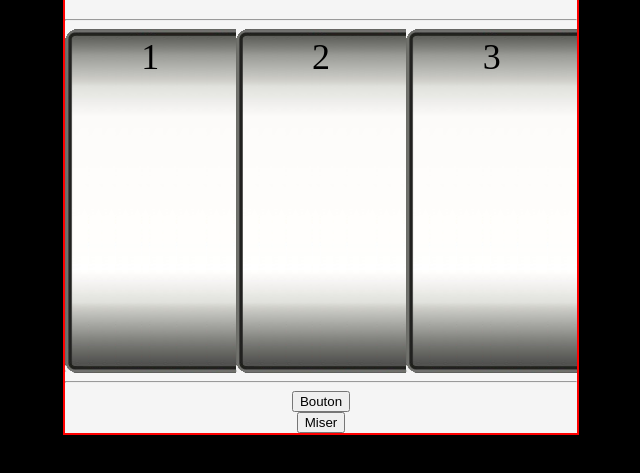
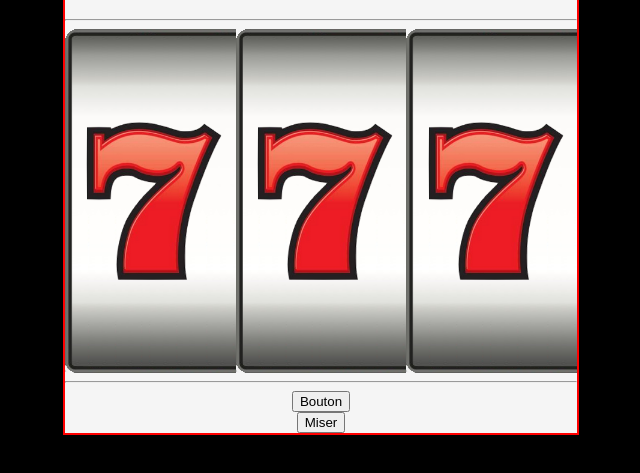
Before and after one commit to MaxDEP/SpartiateCashMachine, a plain HTML site: page index.html in a window 1280 px wide. Shown: the part 255-728 px from the top of the page, without its empty margins (319-959 px from the left). Drawn offline with Linux system fonts and the light colour scheme.

Commit message:
img rouleaux

```diff
--- a/index.html
+++ b/index.html
@@ -13,9 +13,15 @@
             <h1>SpartiateCashMachine</h1>
             <hr>
             <div id="rouleaux">
-                <div id="rouleux1" class="rouleaux">1</div>
-                <div id="rouleux2" class="rouleaux">2</div>
-                <div id="rouleux3" class="rouleaux">3</div>
+                <div id="rouleux1" class="rouleaux">
+                    <img id="rouleux1_img" src="./media/seven.png" alt="seven">
+                </div>
+                <div id="rouleux2" class="rouleaux">
+                    <img id="rouleux2_img" src="./media/seven.png" alt="seven">
+                </div>
+                <div id="rouleux3" class="rouleaux">
+                    <img id="rouleux3_img" src="./media/seven.png" alt="seven">
+                </div>
             </div>
             <hr>
             <div class="boutons">
```
